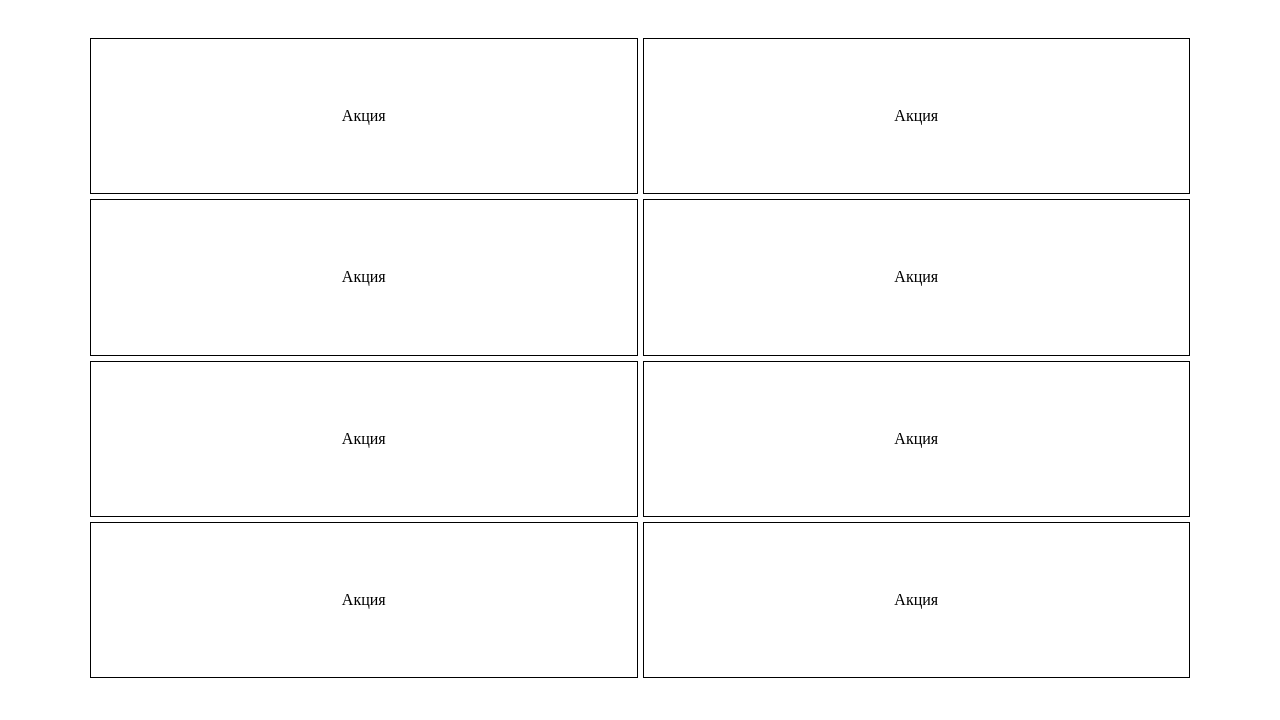
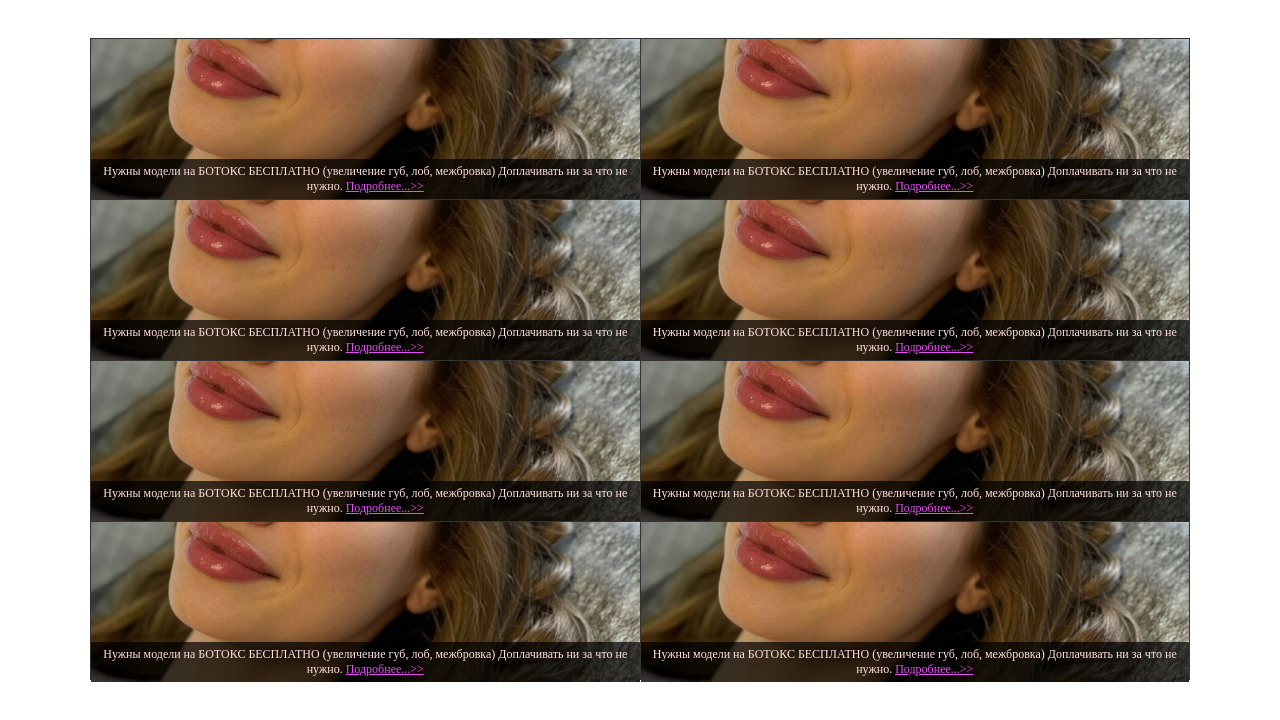
Before and after one commit to iixviiiviiiixii/promotion, a plain HTML site: page index.html in a window 1280 px wide. Shown: the part 90-810 px from the top of the page. Drawn offline with Linux system fonts and the light colour scheme.

Commit message:
Add files via upload

```diff
--- a/css/style.css
+++ b/css/style.css
@@ -1,5 +1,11 @@
+img {
+    display: block;
+    max-width: 100%;
+}
+
 body {
     height: 100vh;
+    overflow: hidden;
 }
 
 .container {
@@ -15,15 +21,44 @@ header {
 }
 
 .main {
+    background: #333;
     height: 80vh;
     display: grid;
-    grid-template-columns: repeat(2, 1fr);
-    grid-gap: 5px;
+    grid-template-columns: 1fr 1fr;
+    grid-gap: 1px;
+    border: 1px solid #333;
 }
 
 .slot {
-    border: 1px solid #000;
+    position: relative;
+    background: #e9e9e9;
+    font-size: 12px;
+}
+
+.slot-a {
+    text-decoration: none;
+    color: #ffe2e2;
+}
+
+.slot-img {
     display: flex;
     align-items: center;
-    justify-content: center;
+    height: 20vh;
+    overflow: hidden;
+    object-fit: cover;
 }
+
+.slot-text {
+    text-align: center;
+    position: absolute;
+    bottom: 0;
+    background: #000000b4;
+    z-index: 1;
+    color: #ffe2e2;
+    padding: 5px;
+    overflow: hidden;
+}
+
+.slot-more {
+    color: rgb(230, 77, 244);
+}
--- a/index.html
+++ b/index.html
@@ -25,30 +25,97 @@
         </header>
 
         <section class="main">
+
             <div class="slot">
-                Акция
+                <a class="slot-a" href="">
+                    <div class="slot-img">
+                        <img src="img/photo_2024-09-08_16-01-02.jpg" alt="">
+                    </div>
+                    <div class="slot-text">
+                        Нужны модели на БОТОКС БЕСПЛАТНО (увеличение губ, лоб, межбровка)
+                        Доплачивать ни за что не нужно. <a href="" class="slot-more">Подробнее...>></a>
+                    </div>
+                </a>
             </div>
             <div class="slot">
-                Акция
+                <a class="slot-a" href="">
+                    <div class="slot-img">
+                        <img src="img/photo_2024-09-08_16-01-02.jpg" alt="">
+                    </div>
+                    <div class="slot-text">
+                        Нужны модели на БОТОКС БЕСПЛАТНО (увеличение губ, лоб, межбровка)
+                        Доплачивать ни за что не нужно. <a href="" class="slot-more">Подробнее...>></a>
+                    </div>
+                </a>
             </div>
             <div class="slot">
-                Акция
+                <a class="slot-a" href="">
+                    <div class="slot-img">
+                        <img src="img/photo_2024-09-08_16-01-02.jpg" alt="">
+                    </div>
+                    <div class="slot-text">
+                        Нужны модели на БОТОКС БЕСПЛАТНО (увеличение губ, лоб, межбровка)
+                        Доплачивать ни за что не нужно. <a href="" class="slot-more">Подробнее...>></a>
+                    </div>
+                </a>
             </div>
             <div class="slot">
-                Акция
+                <a class="slot-a" href="">
+                    <div class="slot-img">
+                        <img src="img/photo_2024-09-08_16-01-02.jpg" alt="">
+                    </div>
+                    <div class="slot-text">
+                        Нужны модели на БОТОКС БЕСПЛАТНО (увеличение губ, лоб, межбровка)
+                        Доплачивать ни за что не нужно. <a href="" class="slot-more">Подробнее...>></a>
+                    </div>
+                </a>
             </div>
             <div class="slot">
-                Акция
+                <a class="slot-a" href="">
+                    <div class="slot-img">
+                        <img src="img/photo_2024-09-08_16-01-02.jpg" alt="">
+                    </div>
+                    <div class="slot-text">
+                        Нужны модели на БОТОКС БЕСПЛАТНО (увеличение губ, лоб, межбровка)
+                        Доплачивать ни за что не нужно. <a href="" class="slot-more">Подробнее...>></a>
+                    </div>
+                </a>
             </div>
             <div class="slot">
-                Акция
+                <a class="slot-a" href="">
+                    <div class="slot-img">
+                        <img src="img/photo_2024-09-08_16-01-02.jpg" alt="">
+                    </div>
+                    <div class="slot-text">
+                        Нужны модели на БОТОКС БЕСПЛАТНО (увеличение губ, лоб, межбровка)
+                        Доплачивать ни за что не нужно. <a href="" class="slot-more">Подробнее...>></a>
+                    </div>
+                </a>
             </div>
             <div class="slot">
-                Акция
+                <a class="slot-a" href="">
+                    <div class="slot-img">
+                        <img src="img/photo_2024-09-08_16-01-02.jpg" alt="">
+                    </div>
+                    <div class="slot-text">
+                        Нужны модели на БОТОКС БЕСПЛАТНО (увеличение губ, лоб, межбровка)
+                        Доплачивать ни за что не нужно. <a href="" class="slot-more">Подробнее...>></a>
+                    </div>
+                </a>
             </div>
             <div class="slot">
-                Акция
+                <a class="slot-a" href="">
+                    <div class="slot-img">
+                        <img src="img/photo_2024-09-08_16-01-02.jpg" alt="">
+                    </div>
+                    <div class="slot-text">
+                        Нужны модели на БОТОКС БЕСПЛАТНО (увеличение губ, лоб, межбровка)
+                        Доплачивать ни за что не нужно. <a href="" class="slot-more">Подробнее...>></a>
+                    </div>
+                </a>
             </div>
+
+
         </section>
 
     </div>
```
Also changed, not shown: img/photo_2024-09-08_16-01-02.jpg (added), img/photo_2024-09-08_16-01-28.jpg (added).
